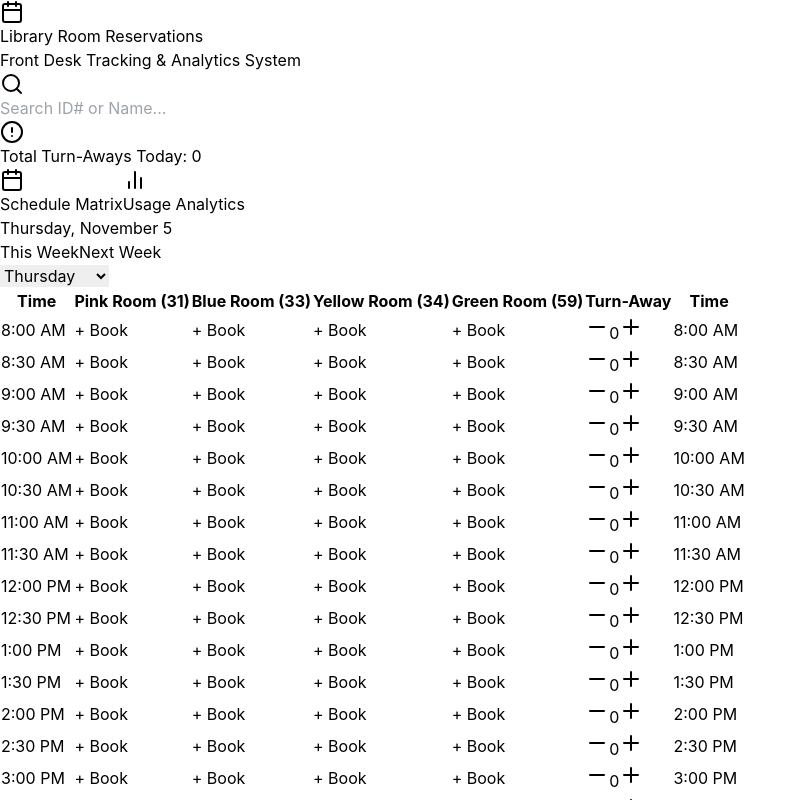
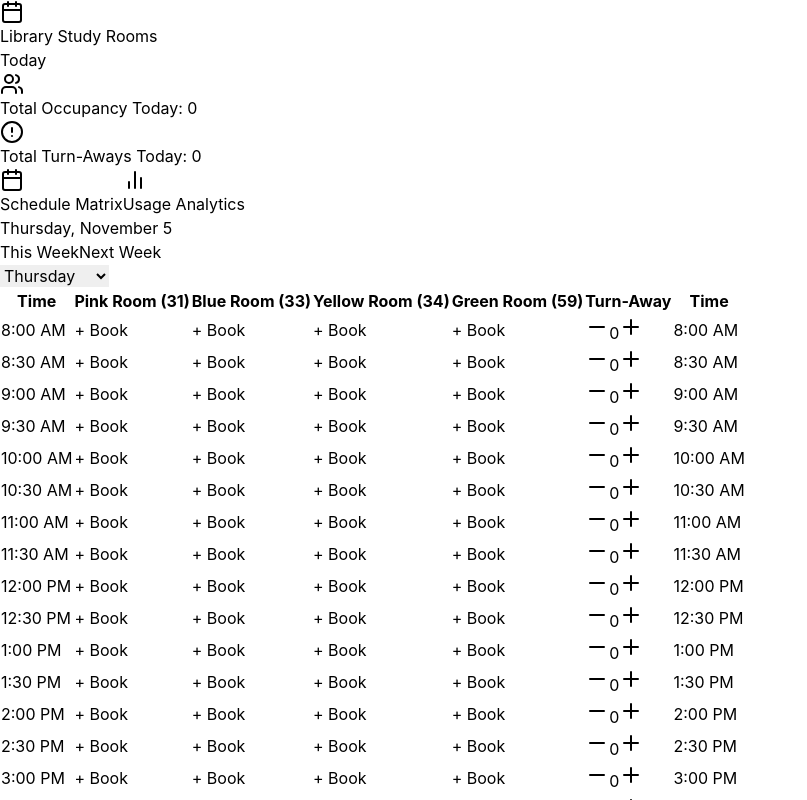
Before and after one commit to amybrinkley/room-reservation-app, a React (Vite) app: page / in a window 1280 px wide. Shown: the top 800 px of the page, without its empty margins (0-807 px from the left). Built offline with nearby package versions, Linux system fonts and the light colour scheme.

Commit message:
Update App.jsx

```diff
--- a/src/App.jsx
+++ b/src/App.jsx
@@ -1,5 +1,5 @@
 import React, { useState } from 'react';
-import { Calendar, Clock, Users, User, PlusCircle, AlertCircle, CheckCircle2, BarChart2, Search, X, MapPin, Plus, Minus } from 'lucide-react';
+import { Calendar, Clock, Users, User, PlusCircle, AlertCircle, CheckCircle2, BarChart2, X, MapPin, Plus, Minus } from 'lucide-react';
 import { BarChart, Bar, XAxis, YAxis, Tooltip, ResponsiveContainer, CartesianGrid } from 'recharts';
 
 // Set your Google Apps Script Web App URL here after deployment
@@ -85,13 +85,17 @@ export default function App() {
   const [selectedDay, setSelectedDay] = useState(getCurrentDayName);
   const [reservations, setReservations] = useState(INITIAL_RESERVATIONS);
   const [turnAways, setTurnAways] = useState(INITIAL_TURNAWAYS);
-  const [searchQuery, setSearchQuery] = useState('');
   const [modalOpen, setModalOpen] = useState(false);
   const [activeRes, setActiveRes] = useState(null);
 
   const [formData, setFormData] = useState({
     room: '31', time_in: '8:00 AM', time_out: '', barcode: '', student_name: '', people: 1, any_room: false, notes: '', status: 'Reserved'
   });
+
+  const handleResetToToday = () => {
+    setSelectedWeek('this_week');
+    setSelectedDay(getCurrentDayName());
+  };
 
   const handleIncrementTurnAway = (slot) => {
     const newEntry = {
@@ -169,11 +173,12 @@ export default function App() {
   };
 
   const filteredReservations = reservations.filter(r =>
-    r.week === selectedWeek && r.day === selectedDay &&
-    (searchQuery === '' || r.student_name.toLowerCase().includes(searchQuery.toLowerCase()) || r.barcode.toLowerCase().includes(searchQuery.toLowerCase()))
+    r.week === selectedWeek && r.day === selectedDay
   );
 
   const activeTurnAways = turnAways.filter(t => t.week === selectedWeek && t.day === selectedDay);
+
+  const totalOccupancyToday = filteredReservations.reduce((sum, res) => sum + (Number(res.people) || 0), 0);
 
   const parseTimeToMinutes = (timeStr) => {
     if (!timeStr) return null;
@@ -200,7 +205,8 @@ export default function App() {
       const effectiveEndMinutes = endMinutes !== null ? endMinutes : startMinutes + 120;
 
       const startSlotRowMinutes = Math.floor(startMinutes / 30) * 30;
-      const endSlotRowMinutes = Math.ceil(effectiveEndMinutes / 30) * 30;
+      let endSlotRowMinutes = Math.ceil(effectiveEndMinutes / 30) * 30;
+      if (endSlotRowMinutes === startSlotRowMinutes) endSlotRowMinutes += 30;
 
       const totalSpanRows = Math.max(1, Math.round((endSlotRowMinutes - startSlotRowMinutes) / 30));
 
@@ -252,27 +258,28 @@ export default function App() {
   };
 
   return (
-    <div className="min-h-screen bg-slate-100 font-sans text-slate-800">
+    <div className="min-h-screen bg-white font-sans text-slate-800">
       <header className="bg-slate-900 text-white shadow">
         <div className="max-w-7xl mx-auto px-4 py-4 flex flex-col md:flex-row justify-between items-center gap-4">
           <div className="flex items-center gap-3">
             <Calendar className="w-8 h-8 text-blue-400" />
             <div>
-              <h1 className="text-xl font-bold">Library Room Reservations</h1>
-              <p className="text-xs text-slate-400">Front Desk Tracking & Analytics System</p>
+              <h1 className="text-xl font-bold">Library Study Rooms</h1>
             </div>
           </div>
           <div className="flex items-center gap-3">
-            <div className="relative">
-              <Search className="w-4 h-4 absolute left-3 top-2.5 text-slate-400" />
-              <input
-                type="text"
-                placeholder="Search ID# or Name..."
-                value={searchQuery}
-                onChange={(e) => setSearchQuery(e.target.value)}
-                className="pl-9 pr-3 py-1.5 bg-slate-800 text-sm text-white rounded-lg border border-slate-700 focus:outline-none focus:border-blue-400"
-              />
+            <button
+              onClick={handleResetToToday}
+              className="px-3 py-1.5 bg-blue-600 hover:bg-blue-500 text-white font-semibold rounded-lg text-xs transition shadow-sm"
+              title="Return schedule to today"
+            >
+              Today
+            </button>
+
+            <div className="flex items-center gap-2 bg-slate-800 border border-slate-700 px-3 py-1.5 rounded-lg text-xs font-semibold text-slate-200">
+              <Users className="w-4 h-4 text-blue-400" /> Total Occupancy Today: <span className="text-sm font-bold text-white">{totalOccupancyToday}</span>
             </div>
+
             <div className="flex items-center gap-2 bg-slate-800 border border-slate-700 px-3 py-1.5 rounded-lg text-xs font-semibold text-slate-200">
               <AlertCircle className="w-4 h-4 text-slate-400" /> Total Turn-Aways Today: <span className="text-sm font-bold text-white">{activeTurnAways.length}</span>
             </div>
```
